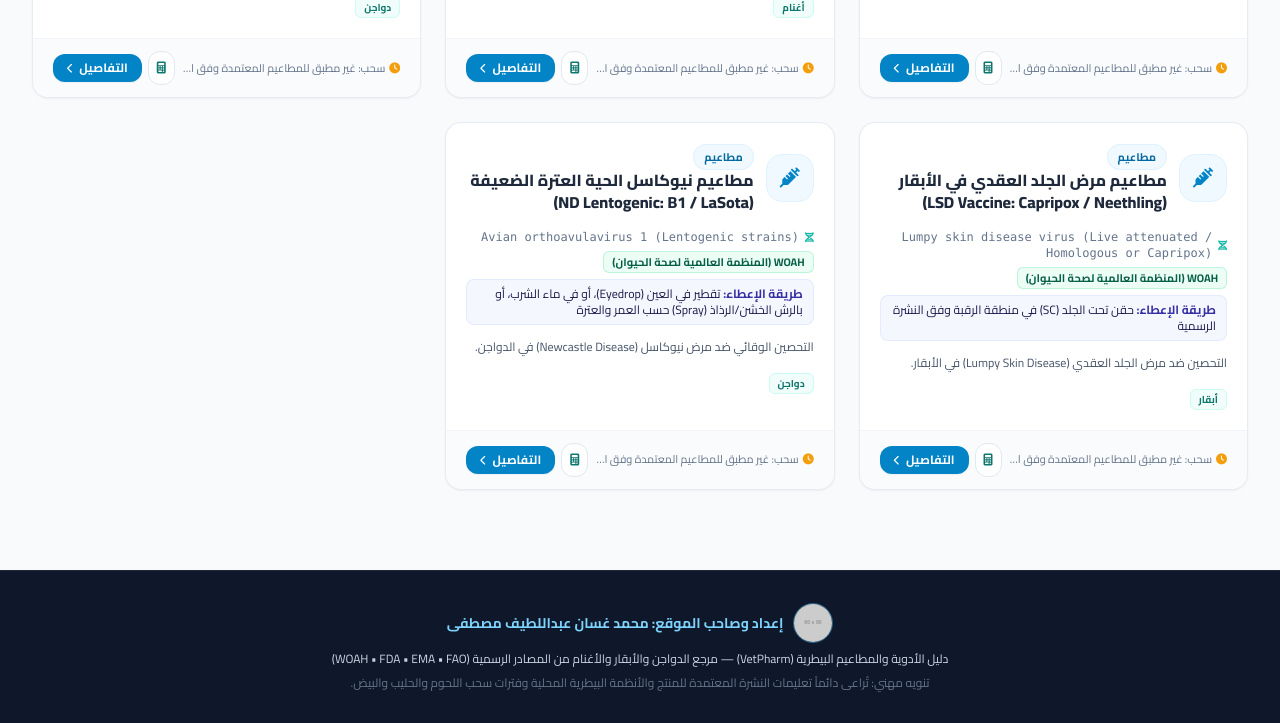
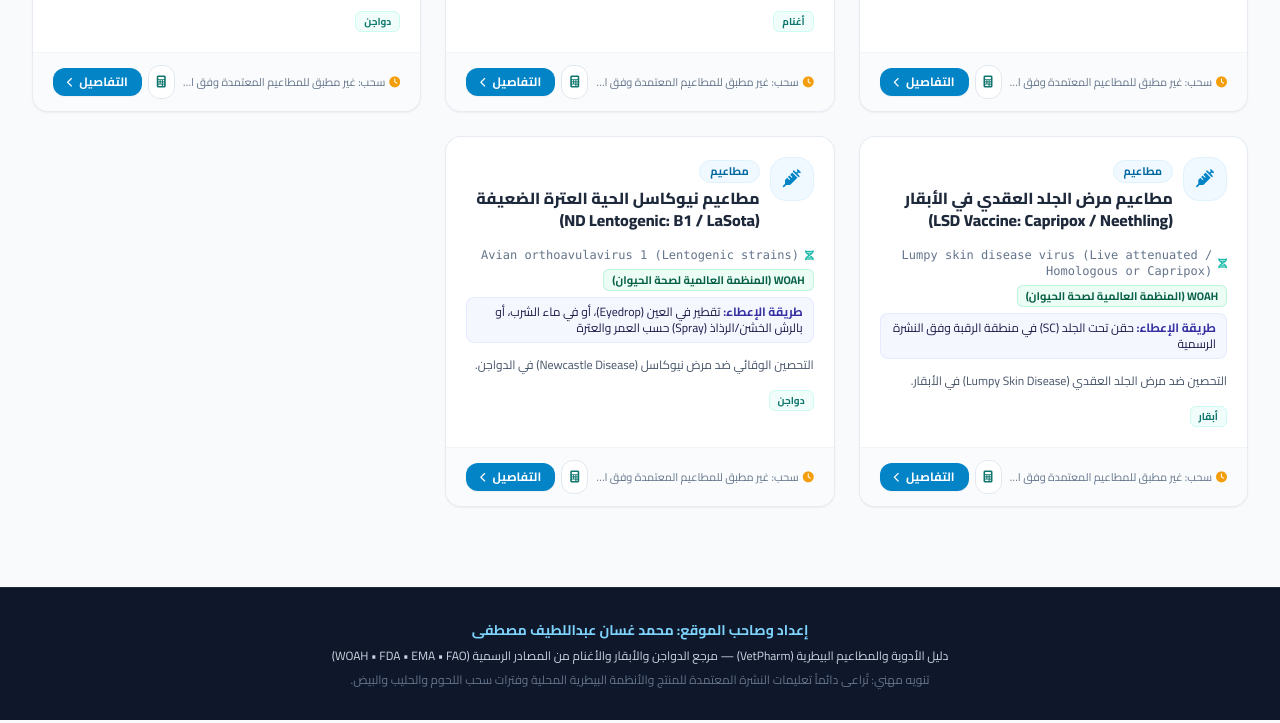
Before and after one commit to omar002ghassan-pixel/veterinveterinarian, a plain HTML site: page index.html in a window 1280 px wide. Shown: the part 1979-2702 px from the top of the page. Drawn offline with nearby package versions, Linux system fonts and the light colour scheme; placeholder pictures from the web are drawn by us.

Commit message:
Update index.html

```diff
--- a/index.html
+++ b/index.html
@@ -109,14 +109,6 @@
 
                 <!-- Action Toolbar Buttons -->
                 <div class="flex items-center gap-2 sm:gap-3">
-                    <!-- صورة واسم صاحب الموقع مع احتياطي تلقائي -->
-                    <div class="flex items-center gap-2 bg-white/10 border border-white/15 px-2.5 py-1.5 rounded-2xl">
-                        <img src="سسسس_2.jpg"
-                             alt="صورة صاحب الموقع - محمد غسان عبداللطيف مصطفى"
-                             onerror="this.onerror=null; this.src='https://placehold.co/80x80/0284c7/ffffff?text=%D9%85%D8%AD%D9%85%D8%AF';"
-                             class="w-9 h-9 rounded-full object-cover object-top border-2 border-sky-300 flex-shrink-0">
-                        <span class="text-xs font-semibold text-sky-100 whitespace-nowrap">محمد غسان عبداللطيف مصطفى</span>
-                    </div>
                     <button onclick="openDosageModal()" class="px-3.5 py-2 sm:px-4 sm:py-2.5 rounded-xl bg-teal-500/20 hover:bg-teal-500/30 text-teal-200 border border-teal-500/30 transition text-xs sm:text-sm font-medium flex items-center gap-2">
                         <i class="fa-solid fa-calculator text-teal-400"></i>
                         <span class="hidden md:inline">حاسبة الجرعات</span>
@@ -233,10 +225,6 @@
     <footer class="bg-slate-900 text-slate-400 text-xs py-8 border-t border-slate-800 mt-12">
         <div class="max-w-7xl mx-auto px-4 text-center space-y-2">
             <div class="flex items-center justify-center gap-2.5 mb-1">
-                <img src="سسسس_2.jpg"
-                     alt="صورة صاحب الموقع - محمد غسان عبداللطيف مصطفى"
-                     onerror="this.onerror=null; this.src='https://placehold.co/80x80/0284c7/ffffff?text=%D9%85%D8%AD%D9%85%D8%AF';"
-                     class="w-10 h-10 rounded-full object-cover object-top border border-sky-400/50">
                 <p class="font-bold text-sky-300 text-sm">إعداد وصاحب الموقع: محمد غسان عبداللطيف مصطفى</p>
             </div>
             <p class="font-medium text-slate-300">دليل الأدوية والمطاعيم البيطرية (VetPharm) — مرجع الدواجن والأبقار والأغنام من المصادر الرسمية (WOAH • FDA • EMA • FAO)</p>
@@ -1269,15 +1257,13 @@
                 <div class="bg-white rounded-2xl border border-slate-200/80 shadow-sm hover:shadow-xl transition-all duration-300 hover:-translate-y-1 flex flex-col justify-between overflow-hidden group">
                     <div class="p-5 space-y-3">
 
-                        <div class="flex items-start justify-between gap-3">
-                            <div class="flex items-center gap-3">
-                                <div class="w-12 h-12 rounded-2xl bg-sky-50 text-sky-600 border border-sky-100 flex items-center justify-center text-xl font-bold group-hover:bg-sky-600 group-hover:text-white transition-colors flex-shrink-0">
-                                    <i class="fa-solid ${iconClass}"></i>
-                                </div>
-                                <div>
-                                    <span class="text-[11px] font-bold text-sky-700 bg-sky-50 px-2.5 py-0.5 rounded-full border border-sky-100">${drug.category}</span>
-                                    <h3 class="text-base font-extrabold text-slate-800 leading-snug mt-0.5">${drug.tradeName}</h3>
-                                </div>
+                        <div class="flex items-start gap-2.5">
+                            <div class="w-11 h-11 rounded-2xl bg-sky-50 text-sky-600 border border-sky-100 flex items-center justify-center text-lg font-bold group-hover:bg-sky-600 group-hover:text-white transition-colors flex-shrink-0">
+                                <i class="fa-solid ${iconClass}"></i>
+                            </div>
+                            <div class="min-w-0 flex-1">
+                                <span class="text-[11px] font-bold text-sky-700 bg-sky-50 px-2.5 py-0.5 rounded-full border border-sky-100 inline-block">${drug.category}</span>
+                                <h3 class="text-base font-extrabold text-slate-800 leading-snug mt-1">${drug.tradeName}</h3>
                             </div>
                         </div>
 
```
